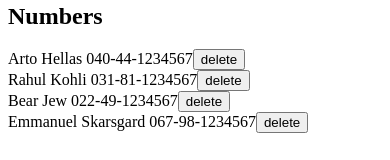
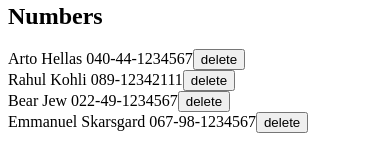
Before and after one commit to foolhardy21/fullstack-Helsinki, a React (Create React App) app in the folder Part 2/phonebook/: page / in a window 390 px wide. Shown: the part 235-395 px from the top of the page. Built offline with nearby package versions, Linux system fonts and the light colour scheme; data requests are answered from the project's data file.

Commit message:
phonebook2.18

```diff
--- a/Part 2/phonebook/db.json
+++ b/Part 2/phonebook/db.json
@@ -7,7 +7,7 @@
     },
     {
       "name": "Rahul Kohli",
-      "number": "031-81-1234567",
+      "number": "089-12342111",
       "id": 2
     },
     {
--- a/Part 2/phonebook/src/App.js
+++ b/Part 2/phonebook/src/App.js
@@ -59,7 +59,14 @@ const App= () => {
 
   }
   else {
-    window.alert(`${newName} is already added to the phonebook`)
+       if(window.confirm(`${newName} is already added to the phonebook,replace the old number with the new one ?`))
+       {
+         const changedPerson = {...unique,number:newNumber}
+         personService.update(changedPerson)
+         .then(responsedata => {
+           setPersons(persons.map(person => person.id===responsedata.id?responsedata:person))
+         })
+       }
   }
   setNewName('')
   setNewNumber('')
--- a/Part 2/phonebook/src/components/Persons.js
+++ b/Part 2/phonebook/src/components/Persons.js
@@ -6,7 +6,7 @@ const Persons = ({personstoshow, deleteAcc}) => {
     <div>{personstoshow.map(person =>
       <div key={person.id}>{person.name} {person.number}
       <button type="button" value={person.id} onClick={deleteAcc}>
-        delete</button>
+      delete</button>
       </div>
     )}
     </div>
--- a/Part 2/phonebook/src/services/persons.js
+++ b/Part 2/phonebook/src/services/persons.js
@@ -16,8 +16,13 @@ const remove = (objectid) => {
     return request.then(response => response)
 }
 
+const update = (newobject) => {
+  const request = axios.put(baseUrl+`/`+newobject.id,newobject)
+  return request.then(response => response.data)
+}
 export default {
   getAll: getAll,
   create: create,
-  remove: remove
+  remove: remove,
+  update: update
 }
```
